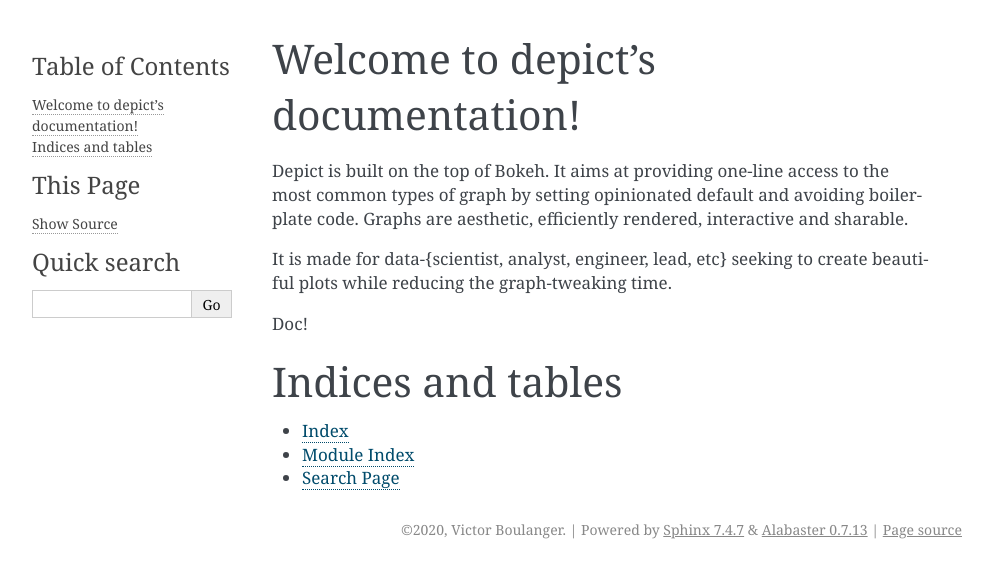
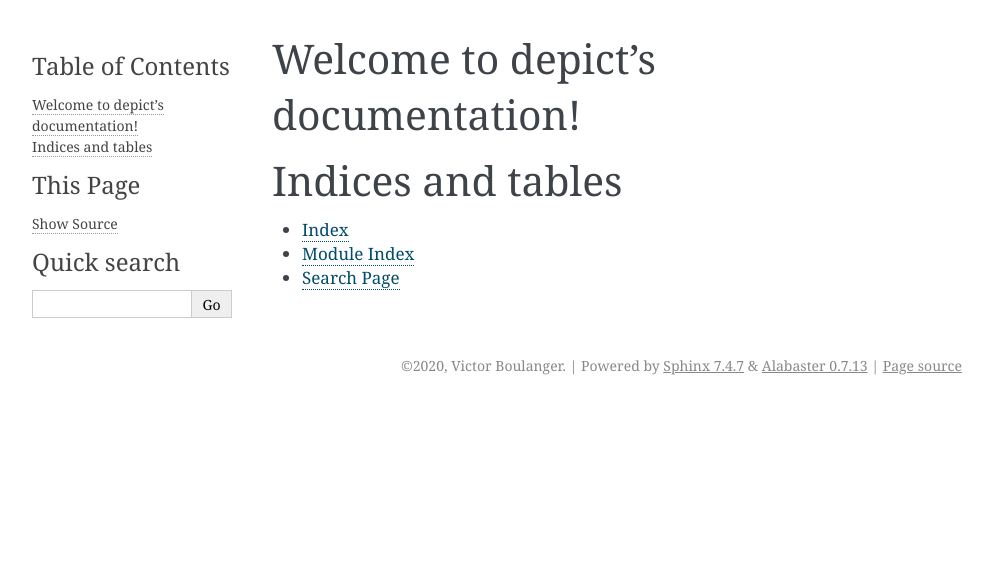
Before and after one commit to vboulanger/depict, a Sphinx documentation site: the page built from docs/index.rst, in a window 1280 px wide. Shown: the top 578 px of the page, without its empty margins (148-1141 px from the left). Built offline with Sphinx 7.4.7, drawn with Linux system fonts in a browser that asks for light colours.

Commit message:
Minor doc

```diff
--- a/docs/index.rst
+++ b/docs/index.rst
@@ -6,20 +6,8 @@
 Welcome to depict's documentation!
 ==================================
 
-Depict is built on the top of Bokeh. It aims at providing one-line access
-to the most common types of graph by setting opinionated default and avoiding
-boilerplate code. Graphs are aesthetic, efficiently rendered, interactive and
-sharable.
-
-It is made for data-{scientist, analyst, engineer, lead, etc} seeking to
-create beautiful plots while reducing the graph-tweaking time.
-
-Doc!
-
-
 .. toctree::
    :maxdepth: 2
-
 
 Indices and tables
 ==================
--- a/docs/line.rst
+++ /dev/null
@@ -1,2 +0,0 @@
-One dimensional lines
----------------------
```
Also changed, not shown: docs/contents.rst (deleted).
